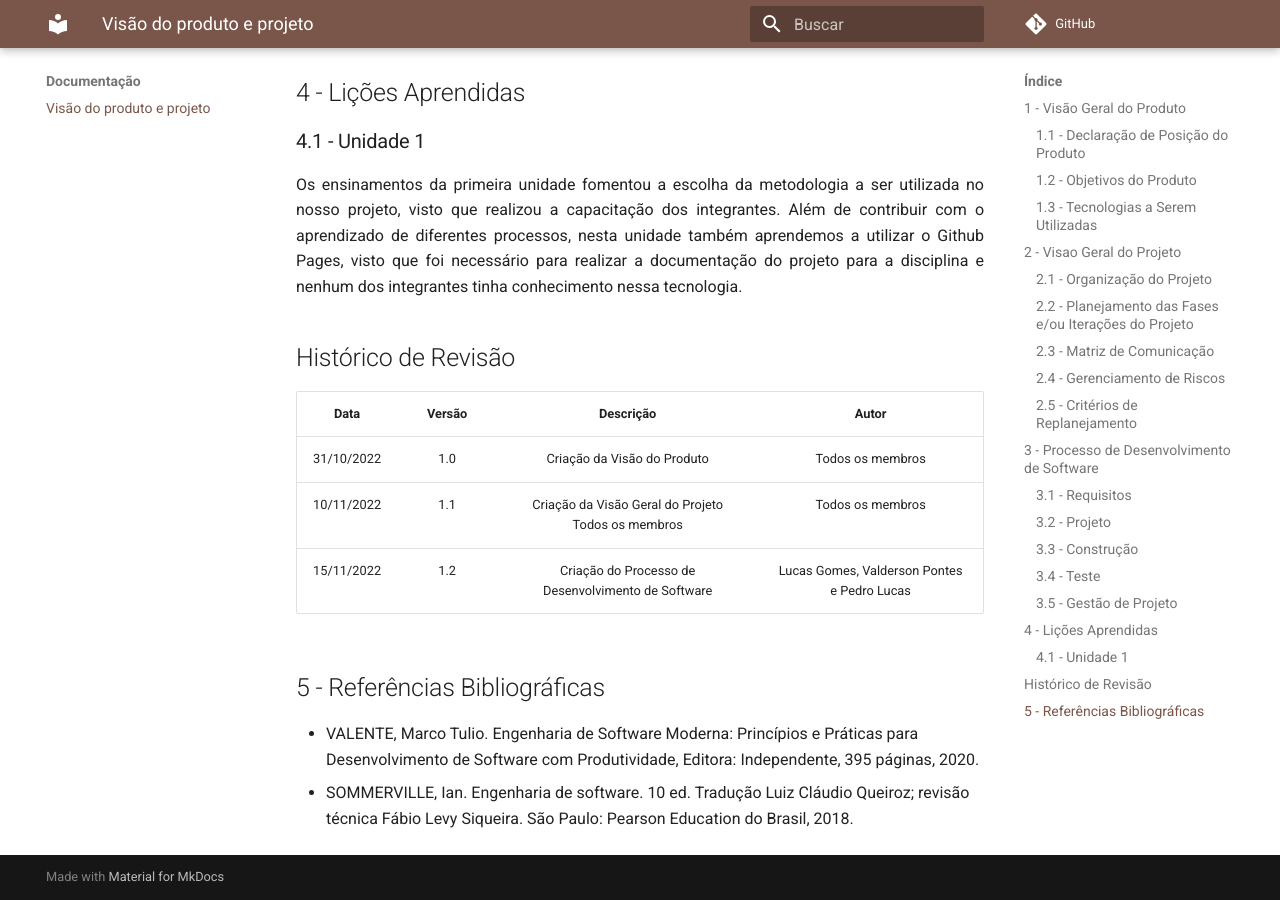
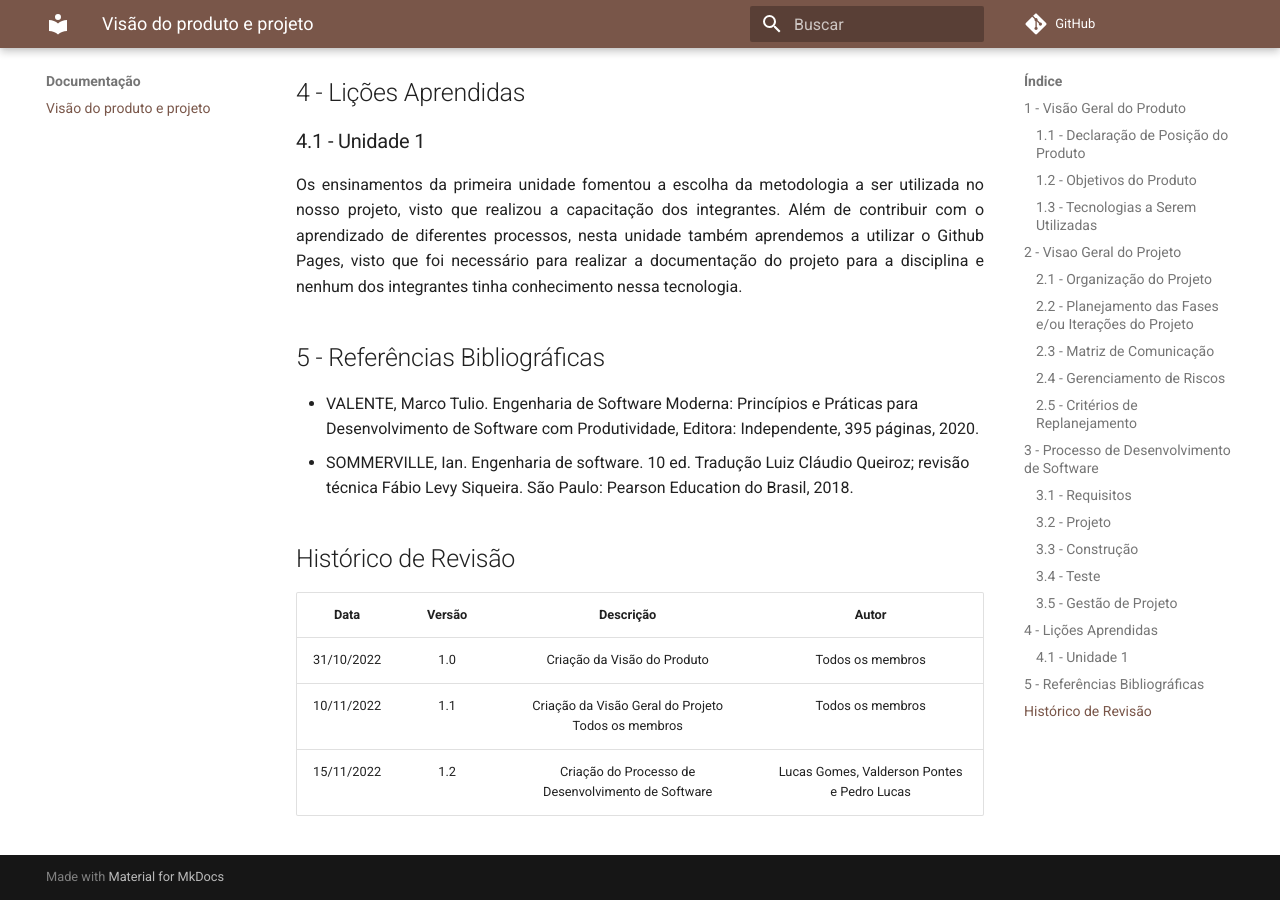
Before and after one commit to mdsreq-fga-unb/2022.2-Receitalista, an MkDocs documentation site: the page built from docs/visao-produto.md, in a window 1280 px wide and 900 px high, scrolled down 5279 px. Built offline with MkDocs 1.6.1 and Material for MkDocs 9.7.7, drawn with Linux system fonts in a browser that asks for light colours; comment, search, counter and statistics services are not loaded.

Commit message:
Update: alteração do lugar do visão

```diff
--- a/docs/visao-produto.md
+++ b/docs/visao-produto.md
@@ -122,13 +122,14 @@ Com relação ao XP, utilizaremos como Práticas sobre o Processo de Desenvolvim
 Os ensinamentos da primeira unidade fomentou a escolha da metodologia a ser utilizada no nosso projeto, visto que realizou a capacitação dos integrantes. Além de contribuir com o aprendizado de diferentes processos, nesta unidade também aprendemos a utilizar o Github Pages, visto que foi necessário para realizar a documentação do projeto para a disciplina e nenhum dos integrantes tinha conhecimento nessa tecnologia.
 </p>
 
+## 5 - Referências Bibliográficas
+- VALENTE, Marco Tulio. Engenharia de Software Moderna: Princípios e Práticas para Desenvolvimento de Software com Produtividade, Editora: Independente, 395 páginas, 2020.
+- SOMMERVILLE, Ian. Engenharia de software. 10 ed. Tradução Luiz Cláudio Queiroz; revisão técnica Fábio Levy Siqueira. São Paulo: Pearson Education do Brasil, 2018.
+
+
 ## Histórico de Revisão
 |Data|Versão|Descrição|Autor|
 |:-----:|:------:|:------:|:------:|
 | 31/10/2022 | 1.0 | Criação da Visão do Produto | Todos os membros |
 | 10/11/2022 | 1.1 | Criação da Visão Geral do Projeto Todos os membros | Todos os membros |
 | 15/11/2022 | 1.2 | Criação do Processo de Desenvolvimento de Software | Lucas Gomes, Valderson Pontes e Pedro Lucas |
-
-## 5 - Referências Bibliográficas
-- VALENTE, Marco Tulio. Engenharia de Software Moderna: Princípios e Práticas para Desenvolvimento de Software com Produtividade, Editora: Independente, 395 páginas, 2020.
-- SOMMERVILLE, Ian. Engenharia de software. 10 ed. Tradução Luiz Cláudio Queiroz; revisão técnica Fábio Levy Siqueira. São Paulo: Pearson Education do Brasil, 2018.
```
